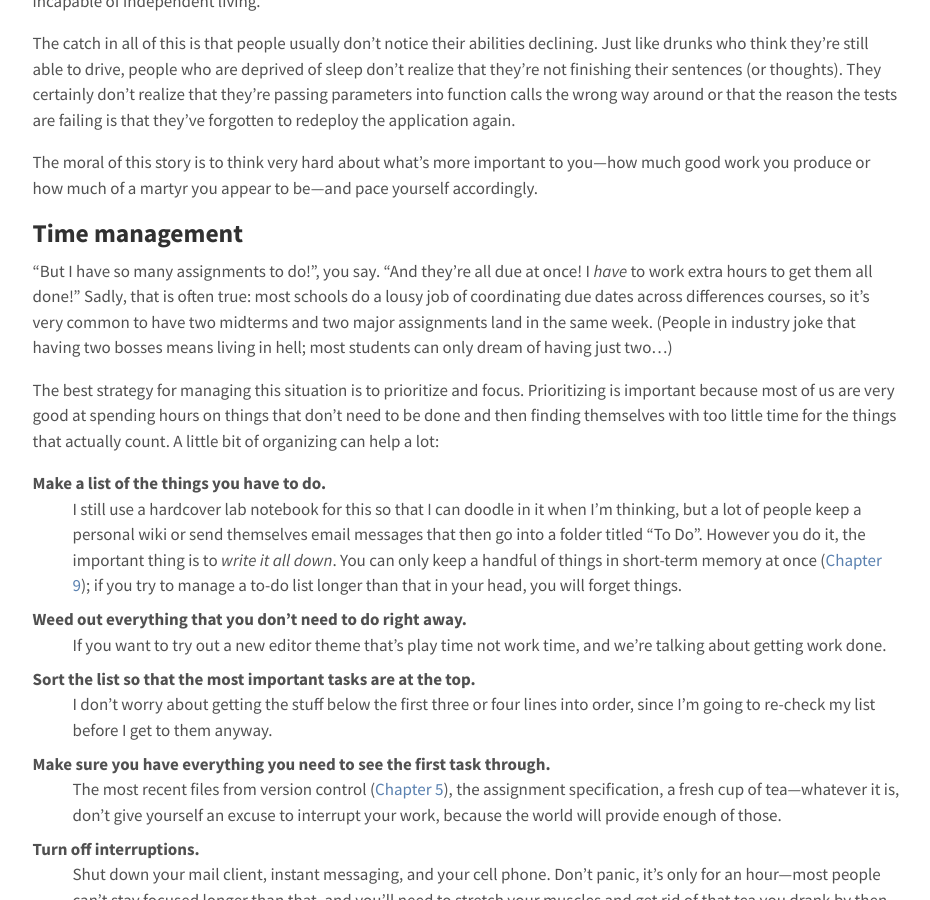
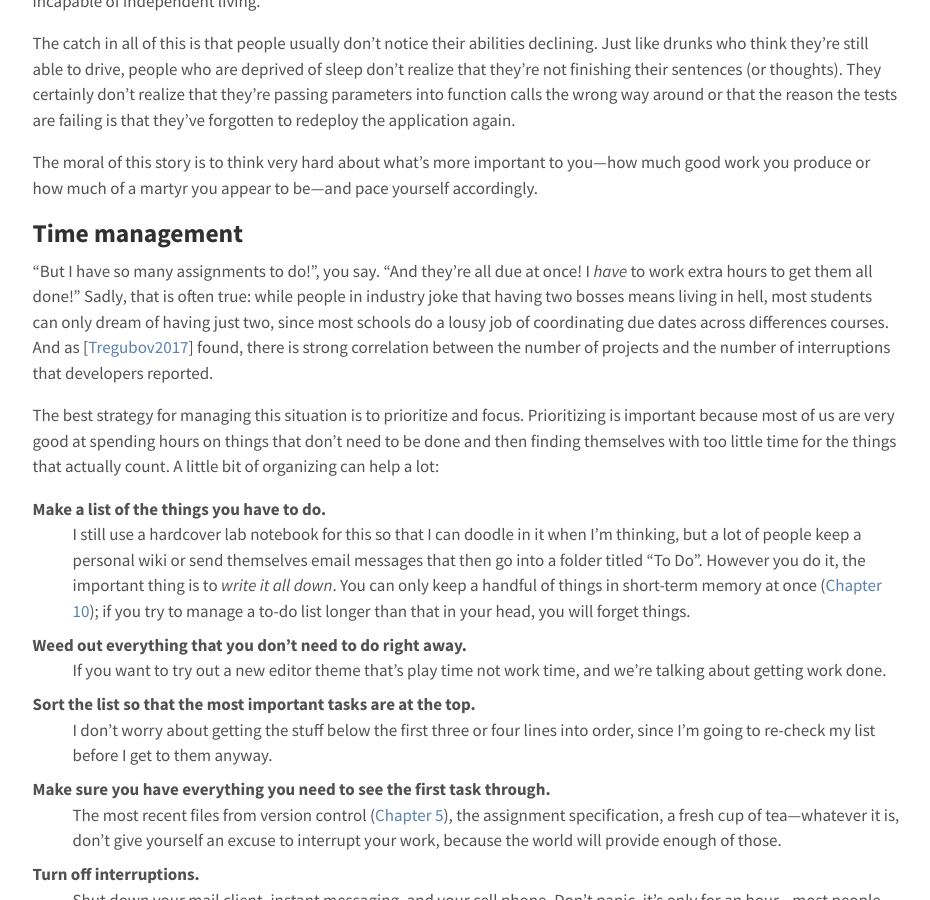
Before and after one commit to gvwilson/bst, a Jekyll site: the page built from important-stuff.md, in a window 1280 px wide and 900 px high, scrolled down 2038 px. Shown: the whole window, without its empty margins (174-1104 px from the left). Built offline with Jekyll 4.4.1, drawn with Linux system fonts in a browser that asks for light colours; nearby versions of some CDN libraries; our own code applies the rules of GitHub Pages for plain Markdown files.

```diff
--- a/_config.yml
+++ b/_config.yml
@@ -14,6 +14,8 @@ chapters:
     title: "Teams"
   - slug: "version-control"
     title: "Version Control"
+  - slug: "test-debug"
+    title: "Testing and Debugging"
   - slug: "tooling"
     title: "Tooling"
   - slug: "process"
--- a/bin/utils.py
+++ b/bin/utils.py
@@ -1,15 +1,17 @@
 import argparse
 import yaml
 
+'''Utilities used across all tools.'''
 
-def get_all_matches(pattern, filenames):
+
+def get_all_matches(pattern, filenames, group=1):
     '''Create set of matches in source files.'''
     result = set()
     for filename in filenames:
         with open(filename, 'r') as reader:
             text = reader.read()
             for match in pattern.finditer(text):
-                for key in match.group(1).split(','):
+                for key in match.group(group).split(','):
                     result.add(key.strip())
     return result
 
--- a/guide/guide.bib
+++ b/guide/guide.bib
@@ -56,7 +56,7 @@
 }
 
 @misc{b:ea-spouse,
-  title = {EA Spouce},
+  title = {EA Spouse},
   author = {Anonymous},
   url = {http://FIXME},
   year = {FIXME},
--- a/important-stuff.md
+++ b/important-stuff.md
@@ -27,7 +27,7 @@ short, readable summary.  The most important results for developers are:
 1.  Working more than eight hours a day for an extended period of time lowers
     your total productivity, not just your hourly productivity---i.e., you get
     less done *in total* (not just per hour) when you're in <g
-    key="crunch_mode">crunch mode</g> than you do when you work regular hours.
+    key="crunch-mode">crunch mode</g> than you do when you work regular hours.
 
 1.  Working over 21 hours in a stretch increases the odds of you making a
     catastrophic error just as much as being legally drunk.
@@ -113,10 +113,11 @@ be---and pace yourself accordingly.
 
 "But I have so many assignments to do!", you say.  "And they're all due at once!
 I *have* to work extra hours to get them all done!" Sadly, that is often true:
-most schools do a lousy job of coordinating due dates across differences
-courses, so it's very common to have two midterms and two major assignments land
-in the same week. (People in industry joke that having two bosses means living in
-hell; most students can only dream of having just two…)
+while people in industry joke that having two bosses means living in hell, most
+students can only dream of having just two, since most schools do a lousy job of
+coordinating due dates across differences courses. And as
+<cite>Tregubov2017</cite> found, there is strong correlation between the number
+of projects and the number of interruptions that developers reported.
 
 The best strategy for managing this situation is to prioritize and focus.
 Prioritizing is important because most of us are very good at spending hours on
```
Also changed, not shown: _data/glossary.yml (+15 -0 lines), bibliography.md (+10 -0 lines), bin/bibliography.py (+8 -8 lines), bin/crossref.py (renamed from bin/chapters.py, +9 -9 lines), bin/glossary.py (+8 -8 lines), bin/html2tex.py (+10 -10 lines), introduction.md (+1 -1 lines), process.md (+3 -3 lines), test-debug.md (added, +4 -0 lines), 1 other file.
